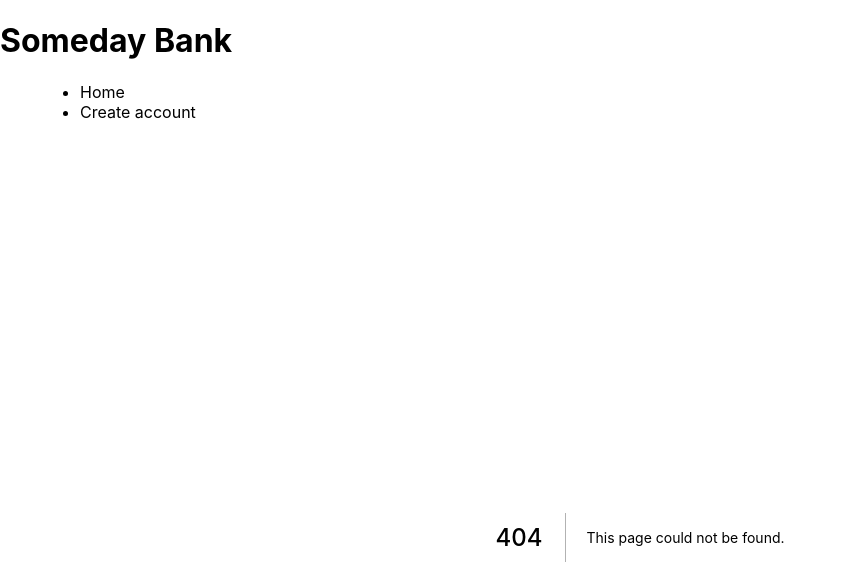
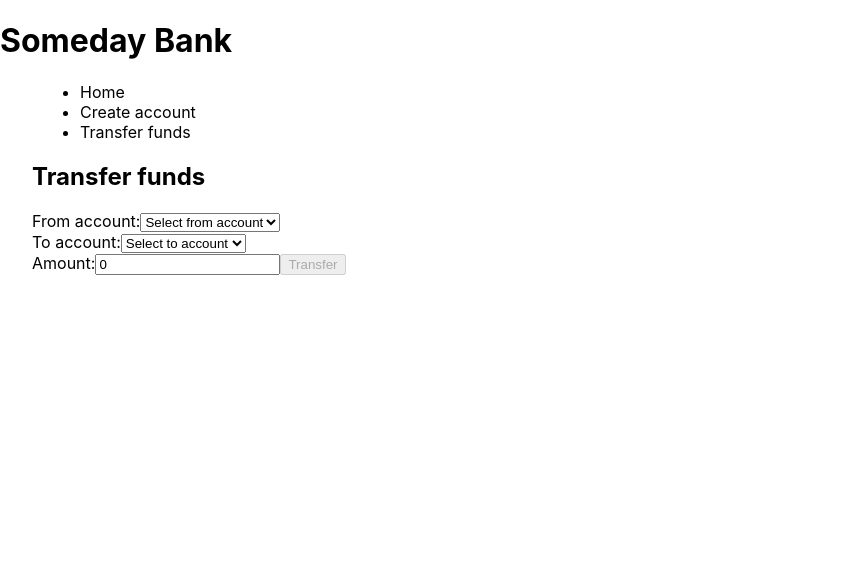
Before and after one commit to ludder/someday, a Next.js app: page /transfer in a window 1280 px wide. Before the commit this address had no page. Shown: the top 584 px of the page, without its empty margins (0-842 px from the left). Built offline with nearby package versions, Linux system fonts and the light colour scheme.

Commit message:
Add money transfer

```diff
--- a/contexts/BankContext.tsx
+++ b/contexts/BankContext.tsx
@@ -9,7 +9,7 @@ type Account = {
 type Action = {
   type: 'add_account', account: Omit<Account, 'id'>
 } | {
-  type: 'remove'
+  type: 'transfer', fromAccount: number, toAccount: number, amount: number
 }
 type Dispatch = (action: Action) => void
 type State = { accounts: Account[] }
@@ -35,8 +35,26 @@ function bankReducer(state: State, action: Action) {
       const accounts = [...state.accounts, newAccount]
       return { ...state, accounts };
     }
-    case 'remove': {
-      return state;
+
+    case 'transfer': {
+
+      const fromAccount = state.accounts.find(account => account.id === action.fromAccount);
+      const toAccount = state.accounts.find(account => account.id === action.toAccount);
+
+      if (!fromAccount || !toAccount) {
+        throw new Error('Account not found');
+      }
+
+      const restAccounts = state.accounts.filter(account => account.id !== action.fromAccount && account.id !== action.toAccount);
+
+      const fromAccountBalance = fromAccount.balance - action.amount;
+      const toAccountBalance = toAccount.balance + action.amount;
+
+      const updatedFromAccount = { ...fromAccount, balance: fromAccountBalance };
+      const updatedToAccount = { ...toAccount, balance: toAccountBalance };
+
+      const accounts = [updatedFromAccount, updatedToAccount, ...restAccounts];
+      return { ...state, accounts };
     }
   }
 }
--- a/pages/_app.tsx
+++ b/pages/_app.tsx
@@ -11,6 +11,7 @@ function MyApp({ Component, pageProps }: AppProps) {
         <ul>
           <li><Link href="/">Home</Link></li>
           <li><Link href="/create">Create account</Link></li>
+          <li><Link href="/transfer">Transfer funds</Link></li>
         </ul>
       </menu>
 
--- /dev/null
+++ b/pages/transfer.tsx
@@ -0,0 +1,63 @@
+
+import { useState } from 'react'
+import type { NextPage } from 'next'
+import { useRouter } from 'next/router'
+import styles from '../styles/Home.module.css'
+import { useBank } from '../contexts/BankContext'
+
+const Home: NextPage = () => {
+  const router = useRouter()
+  const { state: { accounts }, dispatch } = useBank();
+  const [fromAccount, setFromAccount] = useState(0);
+  const [toAccount, setToAccount] = useState(0);
+  const [amount, setAmount] = useState(0);
+
+  return (
+    <div className={styles.container}>
+      <h2>Transfer funds</h2>
+      <form onSubmit={(event) => {
+        event.preventDefault();
+        dispatch({
+          type: 'transfer',
+          fromAccount, toAccount, amount
+        })
+        router.push('/')
+      }}>
+        <label htmlFor='from_account'>From account:</label>
+        <select name="from_account" id="from_account" defaultValue={fromAccount}
+          onChange={(event) => setFromAccount(Number(event.target.value))}>
+          <option value={0}>Select from account</option>
+          {accounts.map(account => (
+            <option key={account.id} value={account.id}>{account.name}</option>
+          ))}
+        </select>
+
+        <br />
+
+        <label htmlFor='to_account'>To account:</label>
+        <select name="to_account" id="to_account" defaultValue={toAccount}
+          onChange={(event) => setToAccount(Number(event.target.value))}>
+          <option value={0}>Select to account</option>
+          {accounts
+            .filter(account => account.id !== fromAccount)
+            .map(account => (
+              <option key={account.id} value={account.id}>{account.name}</option>
+            ))}
+        </select>
+
+        <br />
+
+        <label htmlFor='amount'>Amount:</label>
+        <input type="number" id="amount" name="amount" value={amount}
+          onChange={(event) => setAmount(Number(event.target.value))} />
+
+        <button type="submit"
+          disabled={fromAccount === 0 || toAccount === 0 || amount === 0}>
+          Transfer</button>
+      </form>
+    </div >
+
+  )
+}
+
+export default Home
```
